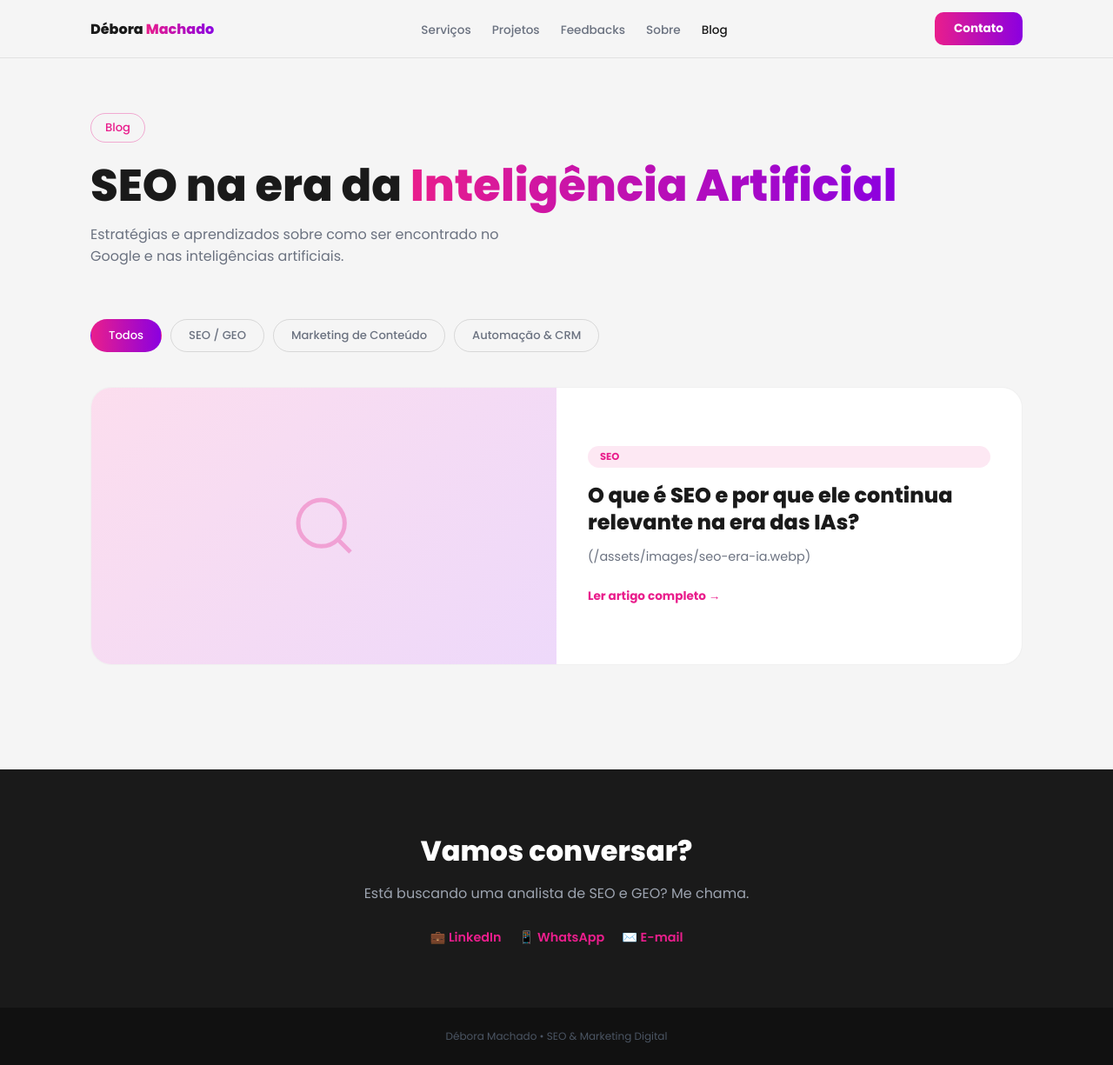
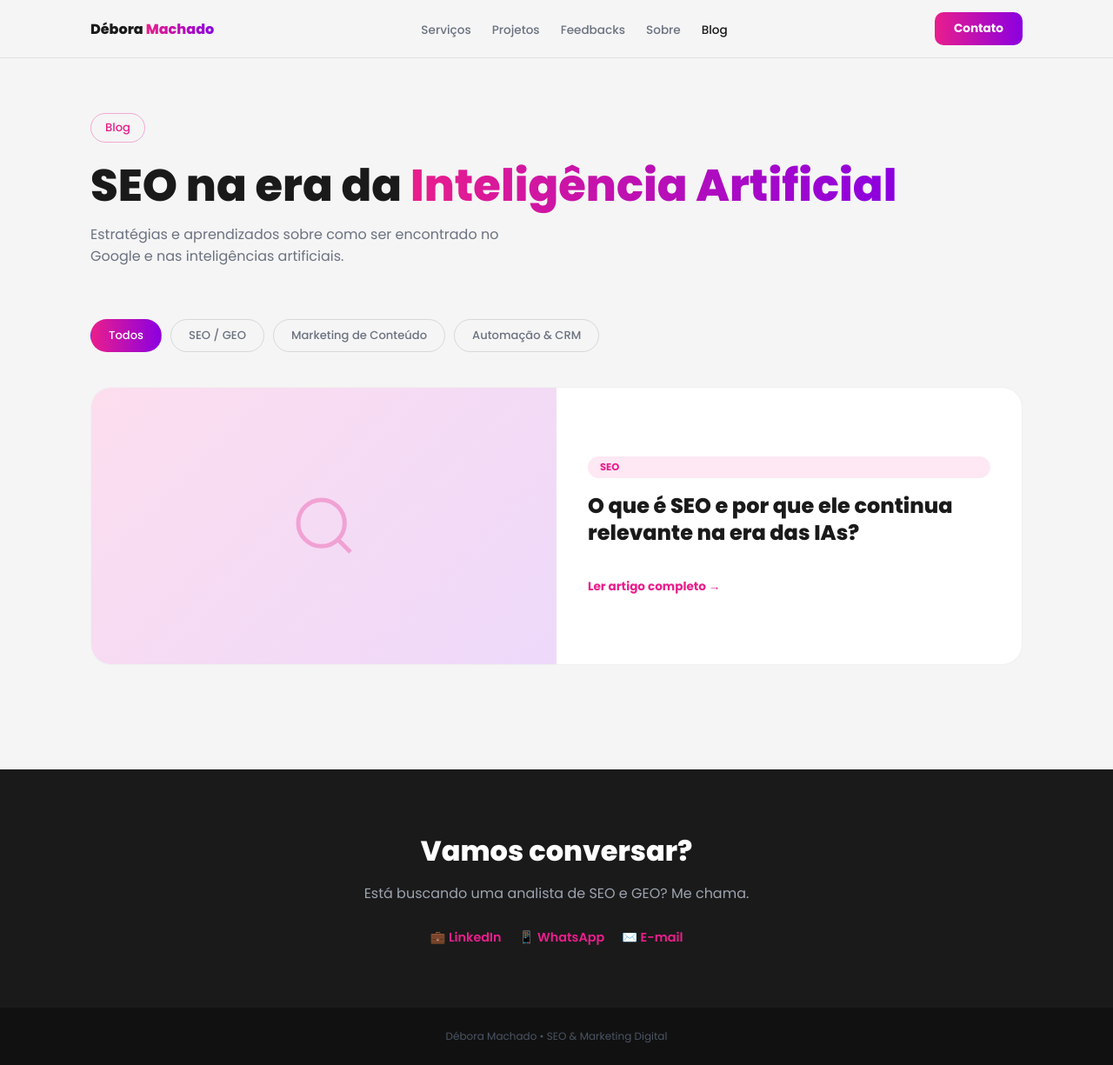
Before and after one commit to debora9415/blog-debora, a Jekyll site: the page built from index.html, in a window 1280 px wide and 1225 px high. Shown: the whole window at 87% size. Built offline with Jekyll 4.4.1, drawn with Linux system fonts in a browser that asks for light colours.

Commit message:
Update 2025-07-29-o-que-e-seo-era-da-ia.md

```diff
--- a/_posts/2025-07-29-o-que-e-seo-era-da-ia.md
+++ b/_posts/2025-07-29-o-que-e-seo-era-da-ia.md
@@ -6,7 +6,7 @@
 image: /blog-debora/assets/images/seo-era-ia.webp
 ---
 
-(/assets/images/seo-era-ia.webp)
+![O que é SEO](/assets/images/seo-era-ia.webp)
 
 SEO ainda vale a pena? Eu ouço essa pergunta quase toda semana, de clientes e de gestores que só querem validar um corte de orçamento.
 
```
